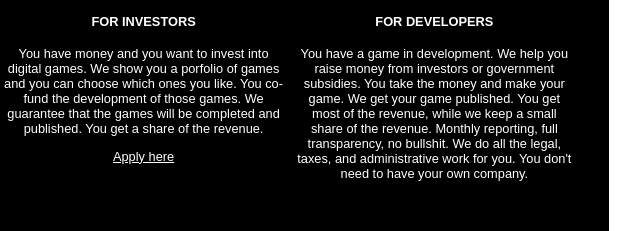
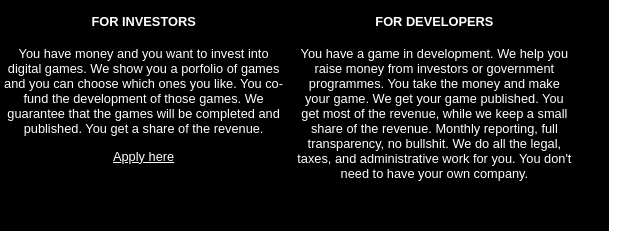
Before and after one commit to gus0650/GamesFoundation, a plain HTML site: page index.html in a window 1280 px wide. Shown: the part 533-764 px from the top of the page, 351-991 px from the left. Drawn offline with Linux system fonts and the light colour scheme; files whose address does not match are found by name.

Commit message:
Restore index.html content

```diff
--- a/index.html
+++ b/index.html
@@ -94,7 +94,7 @@
 
 				<p>
 				You have a game in development.
-				We help you raise money from investors or government subsidies.
+				We help you raise money from investors or government programmes.
 				You take the money and make your game.
 				We get your game published.
 				You get most of the revenue, while we keep a small share of the revenue.
```
